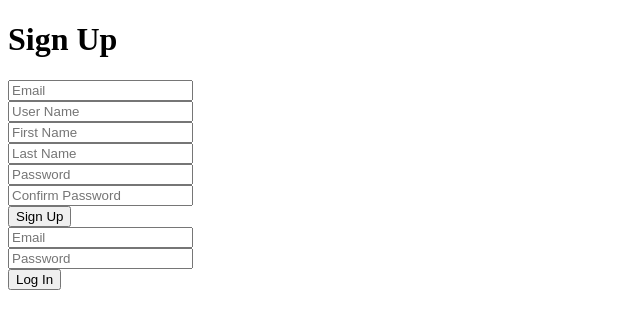
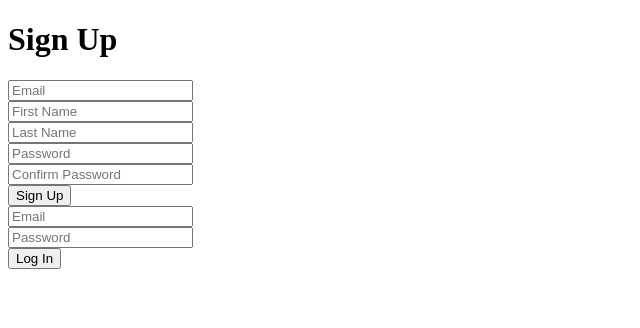
Before and after one commit to reaganforonda/lightlesswalk, a React (Create React App) app: page /#/ in a window 1280 px wide. Shown: the top 328 px of the page, without its empty margins (0-640 px from the left). Built offline with nearby package versions, Linux system fonts and the light colour scheme; what redux-promise-middleware would draw is missing.

Commit message:
remove username

```diff
--- a/src/Components/Landing/SignUpForm.js
+++ b/src/Components/Landing/SignUpForm.js
@@ -7,7 +7,6 @@ export default class SignUpForm extends React.Component{
 
         this.state = {
             email: '',
-            userName: '',
             firstName: '',
             lastName: '',
             password:'',
@@ -31,11 +30,11 @@ export default class SignUpForm extends React.Component{
             let user = Object.assign({}, this.state);
 
             axios.post('/api/auth/register', user).then(()=> {
-                // axios.post('/api/autho/login', user).then(()=> {
-                //     console.log('Works');
-                // }).catch((err) => {
-                //     console.log(err.response.data);
-                // })
+                axios.post('/api/auth/login', user).then(()=> {
+                    console.log('Works');
+                }).catch((err) => {
+                    console.log(err.response.data);
+                })
             }).catch((err) => {
                 console.log(err.response);
             })
@@ -65,10 +64,6 @@ export default class SignUpForm extends React.Component{
                         onChange={(e)=>this.handleInputChange(e)}/>
                 </div>
                 <div>
-                    <input name='userName' type='text' placeholder='User Name'
-                        onChange={(e)=>this.handleInputChange(e)}/>
-                </div>
-                <div>
                     <input name='firstName' type='text' placeholder='First Name'
                         onChange={(e)=>this.handleInputChange(e)} />
                 </div>
```
